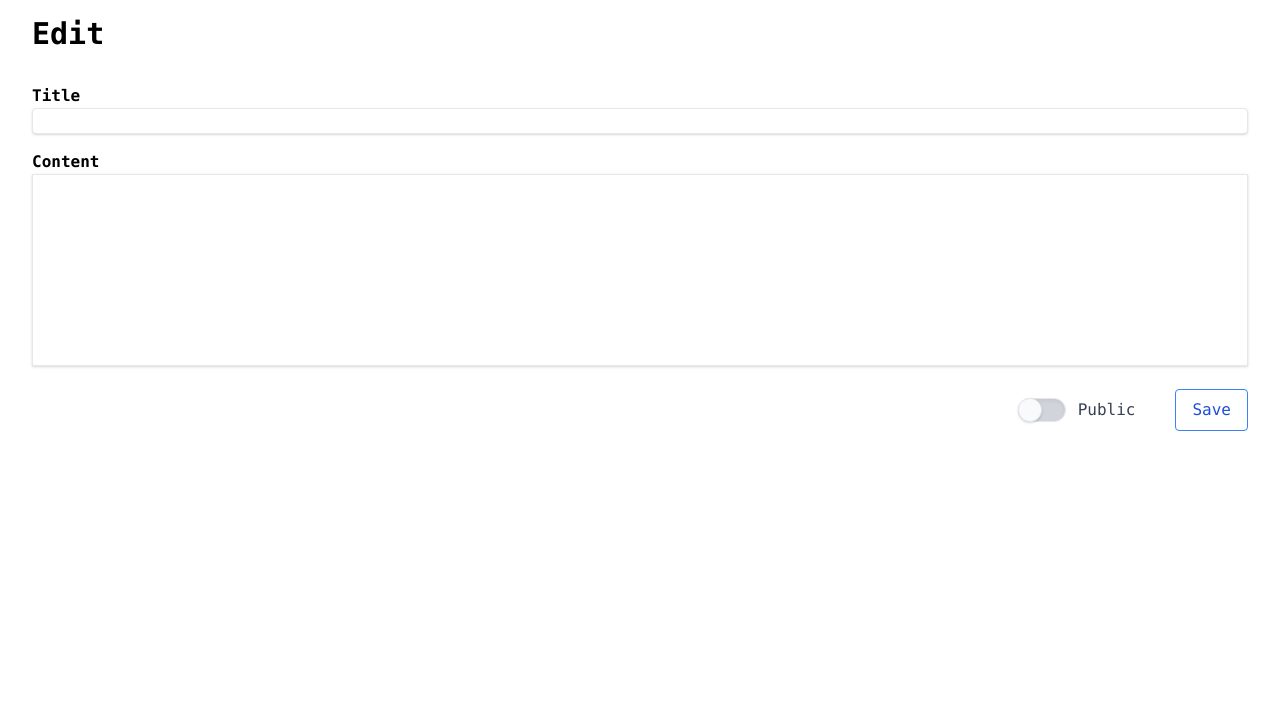
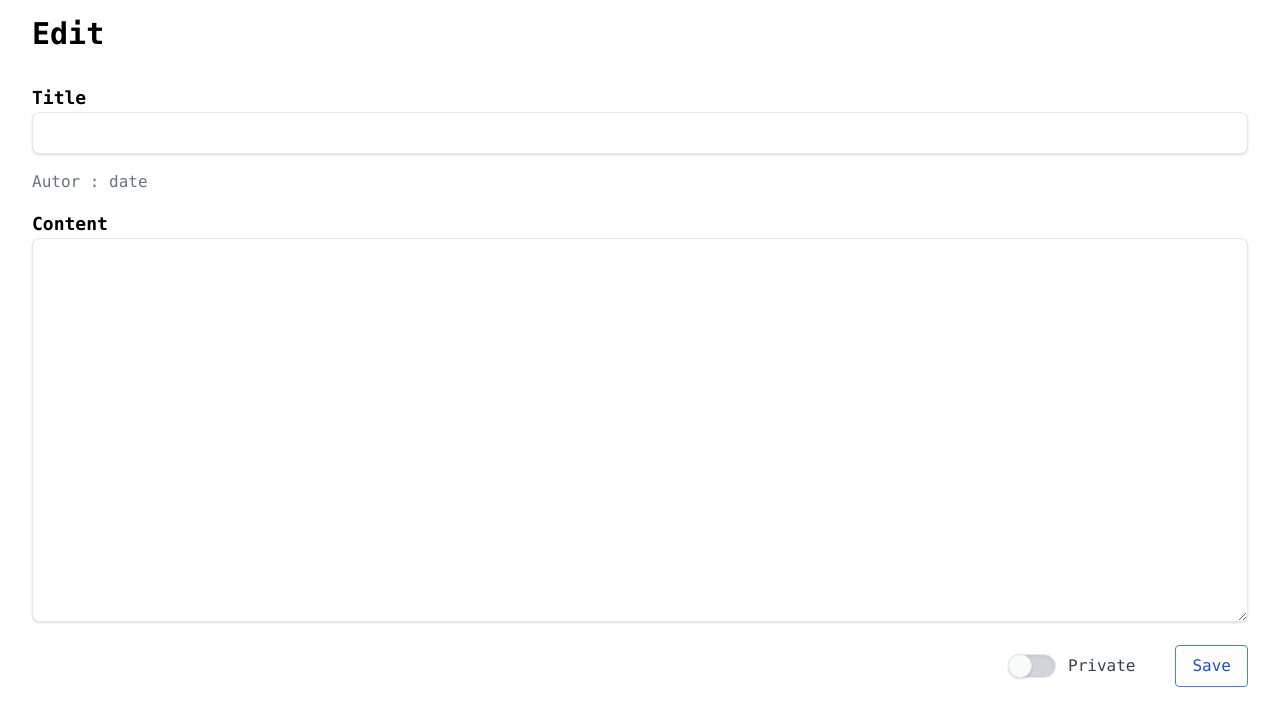
Before and after one commit to yn4k4nishi/panjan-wiki, a Next.js app: page /posts/edit/1 in a window 1280 px wide. Shown: the top 726 px of the page. Built offline with nearby package versions, Linux system fonts and the light colour scheme.

Commit message:
:+1: Update : トグルの文字列を動的に変化

```diff
--- a/components/edit-entry-form/index.tsx
+++ b/components/edit-entry-form/index.tsx
@@ -9,7 +9,7 @@ export default function EntryForm() {
   const [_content, setContent] = useState('')
   const [_author, setAuthor] = useState('')
   const [_date, setDate] = useState(new Date())
-  const _public = useState(false)
+  const [_public, setPublic] = useState(false)
   const [submitting, setSubmitting] = useState(false)
   const router = useRouter()
   const { id, title, content } = router.query
@@ -51,11 +51,11 @@ export default function EntryForm() {
     <form onSubmit={submitHandler}>
       <div className="my-4">
         <label htmlFor="title">
-          <h3 className="font-bold">Title</h3>
+          <p className="font-bold text-lg">Title</p>
         </label>
         <input
           id="title"
-          className="shadow border rounded w-full"
+          className="shadow border rounded-lg w-full p-2 focus:outline-none"
           type="text"
           name="title"
           value={_title}
@@ -63,11 +63,16 @@ export default function EntryForm() {
         />
       </div>
       <div className="my-4">
+        <label htmlFor="title">
+          <p className="text-gray-500 text-md">Autor : date</p>
+        </label>
+      </div>
+      <div className="my-4">
         <label htmlFor="content">
-          <h3 className="font-bold">Content</h3>
+          <p className="font-bold text-lg">Content</p>
         </label>
         <textarea
-          className="shadow border resize-none focus:shadow-outline w-full h-48"
+          className="shadow border rounded-lg focus:outline-none w-full h-96 p-2"
           id="content"
           name="content"
           value={_content}
@@ -78,7 +83,7 @@ export default function EntryForm() {
         <Button disabled={submitting} type="submit">
           {submitting ? 'Saving ...' : 'Save'}
         </Button>
-        <Toggle text="Public"></Toggle>
+        <Toggle text={_public ? "Public" : "Private"} onChange={() => setPublic(!_public)}></Toggle>
       </div>
     </form>
   )
```
